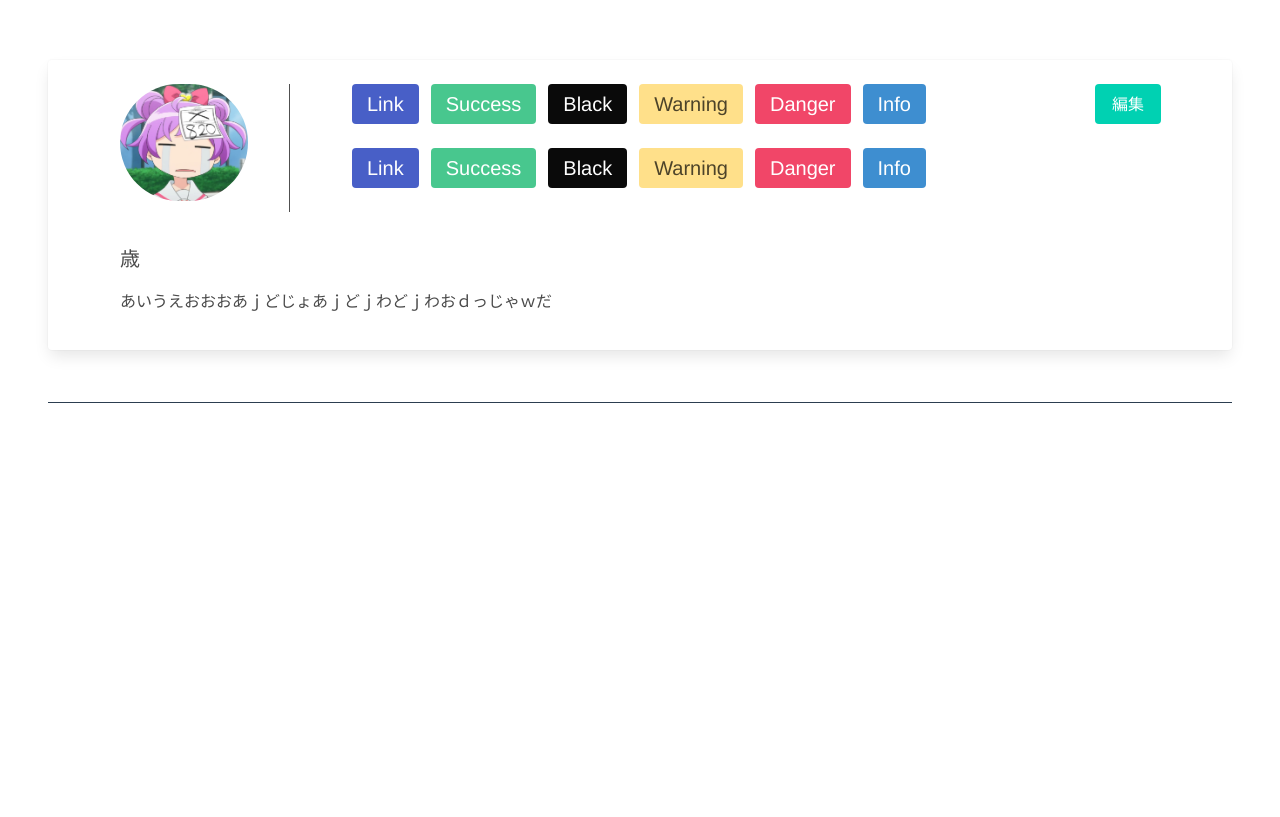
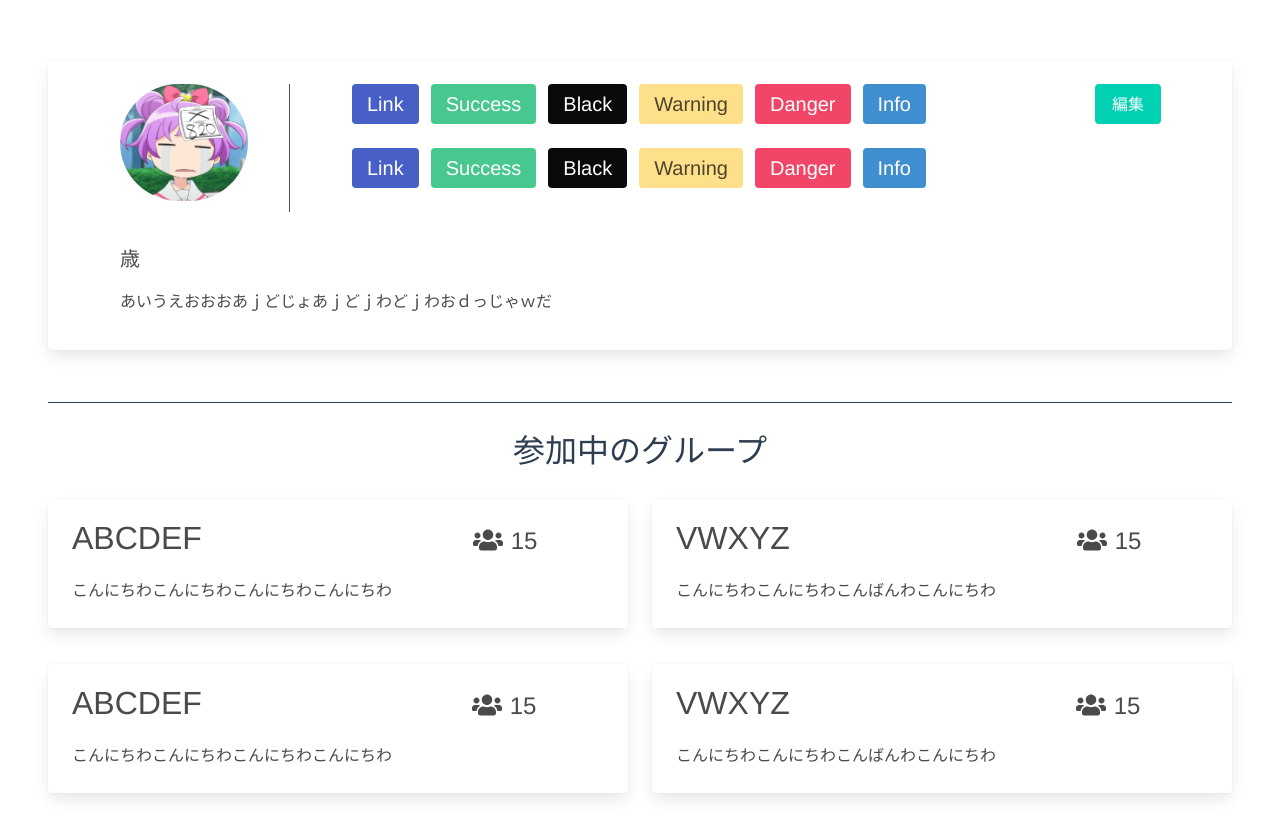
Before and after one commit to NekoKana/Neon, a Vue app: page /mypage in a window 1280 px wide. Built offline with nearby package versions, Linux system fonts and the light colour scheme; no server answers.

Commit message:
[Add] 参加しているルームのリスト追加

```diff
--- a/package.json
+++ b/package.json
@@ -7,6 +7,10 @@
     "preview": "vite preview"
   },
   "dependencies": {
+    "@fortawesome/fontawesome-svg-core": "^1.3.0-beta3",
+    "@fortawesome/free-regular-svg-icons": "^6.0.0-beta3",
+    "@fortawesome/free-solid-svg-icons": "^5.15.4",
+    "@fortawesome/vue-fontawesome": "^3.0.0-5",
     "axios": "^0.24.0",
     "vue": "^3.2.25",
     "vue-axios": "^3.4.0",
--- a/src/components/profile.vue
+++ b/src/components/profile.vue
@@ -185,4 +185,70 @@ import IDprefecture from '../js/IDprefecture';
 
     <div class="mx-6" style="padding-top: 4px; border-bottom: 1px solid;"> </div>
 
+    <div class="is-size-3 is-centerd my-5">参加中のグループ</div>
+
+    <div class="columns">
+        <div class="column is-half">
+            <div class="card ml-6 my-3">
+                <div class="columns">
+                    <div class="column is-two-third mx-5 is-size-2" style="padding-top:15px; padding-bottom:5px">
+                        <div class="is-size-3 has-text-left">ABCDEF</div>
+                    </div>
+                    <div class="column pt-5 ml-4" style="padding-top:3px; padding-bottom:5px">
+                        <div class="is-size-4 is-right"><font-awesome-icon icon="users" class="mr-2"/>15</div>
+                    </div>
+                </div>
+                <div class="is-size-4 mx-5 has-text-left" style="padding-bottom:25px">
+                    <p class="is-size-6">こんにちわこんにちわこんにちわこんにちわ</p>
+                </div>
+            </div>
+        </div>
+        <div class="column is-half">
+            <div class="card mr-6 my-3">
+                <div class="columns">
+                    <div class="column is-two-third mx-5 is-size-2" style="padding-top:15px; padding-bottom:5px">
+                        <div class="is-size-3 has-text-left">VWXYZ</div>
+                    </div>
+                    <div class="column pt-5 ml-4" style="padding-top:3px; padding-bottom:5px">
+                        <div class="is-size-4 is-right"><font-awesome-icon icon="users" class="mr-2"/>15</div>
+                    </div>
+                </div>
+                <div class="is-size-4 mx-5 has-text-left" style="padding-bottom:25px">
+                    <p class="is-size-6">こんにちわこんにちわこんばんわこんにちわ</p>
+                </div>
+            </div>
+        </div>
+    </div>
+    <div class="columns">
+        <div class="column is-half">
+            <div class="card ml-6 my-3">
+                <div class="columns">
+                    <div class="column is-two-third mx-5 is-size-2" style="padding-top:15px; padding-bottom:5px">
+                        <div class="is-size-3 has-text-left">ABCDEF</div>
+                    </div>
+                    <div class="column pt-5 ml-3" style="padding-top:3px; padding-bottom:5px">
+                        <div class="is-size-4 is-right"><font-awesome-icon icon="users" class="mr-2"/>15</div>
+                    </div>
+                </div>
+                <div class="is-size-4 mx-5 has-text-left" style="padding-bottom:25px">
+                    <p class="is-size-6">こんにちわこんにちわこんにちわこんにちわ</p>
+                </div>
+            </div>
+        </div>
+        <div class="column is-half">
+            <div class="card mr-6 my-3">
+                <div class="columns">
+                    <div class="column is-two-third mx-5 is-size-2" style="padding-top:15px; padding-bottom:5px">
+                        <div class="is-size-3 has-text-left">VWXYZ</div>
+                    </div>
+                    <div class="column pt-5 ml-3" style="padding-top:3px; padding-bottom:5px">
+                        <div class="is-size-4 is-right"><font-awesome-icon icon="users" class="mr-2"/>15</div>
+                    </div>
+                </div>
+                <div class="is-size-4 mx-5 has-text-left" style="padding-bottom:25px">
+                    <p class="is-size-6">こんにちわこんにちわこんばんわこんにちわ</p>
+                </div>
+            </div>
+        </div>
+    </div>
 </template>
--- a/src/main.js
+++ b/src/main.js
@@ -3,10 +3,21 @@ import axios from 'axios'
 import App from './App.vue'
 import router from './router'
 import store from './store'
+
+import { library } from '@fortawesome/fontawesome-svg-core'
+import { faUsers } from '@fortawesome/free-solid-svg-icons'
+import { FontAwesomeIcon } from '@fortawesome/vue-fontawesome'
+
+library.add(faUsers)
+
+//Vue.component('font-awesome-icon', FontAwesomeIcon)
+
 // .envからAPIのBASE_URLを読み込む
 
 axios.defaults.baseURL = import.meta.env.VITE_API_BASE_URL
 const app = createApp(App)
+app.component('font-awesome-icon', FontAwesomeIcon)
 app.use(router)
 app.use(store)
+// app.component("fa", FontAwesome)
 app.mount('#app')
```
Also changed, not shown: 1 other file (tests, documents, lock files or other folders).
